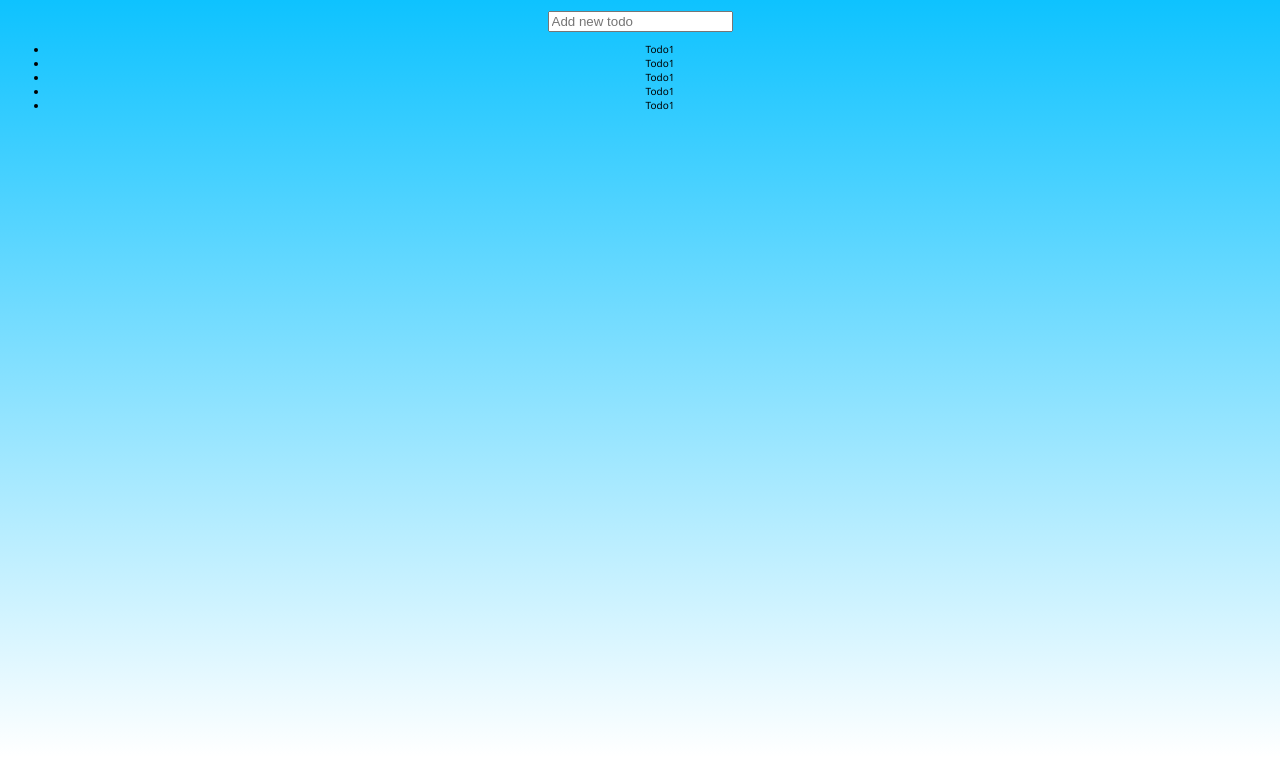
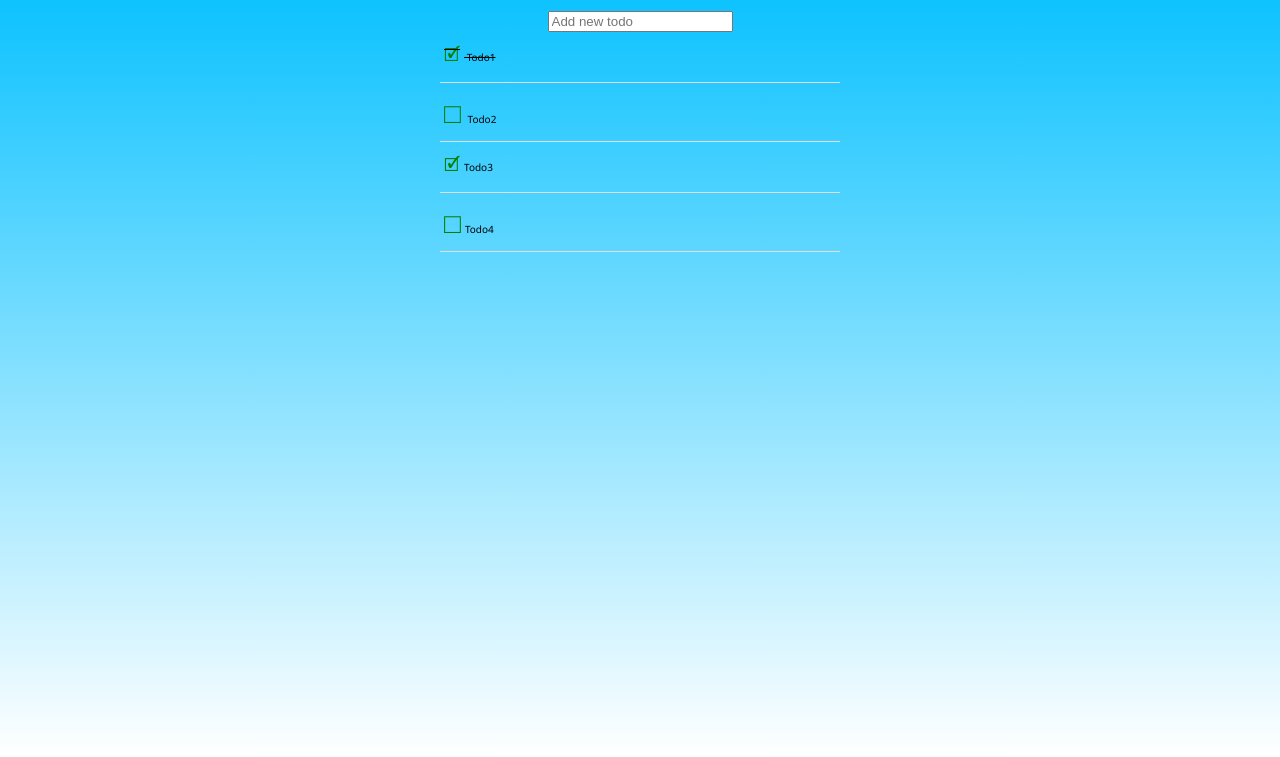
Before and after one commit to hidran/javascript-todolist, a plain HTML site: page index.html in a window 1280 px wide. Shown: the part 43-800 px from the top of the page. Drawn offline with Linux system fonts and the light colour scheme.

Commit message:
adds more css to show check boxes and delete icons

```diff
--- a/index.html
+++ b/index.html
@@ -12,11 +12,18 @@
     <h1>My todo list</h1>
     <input placeholder="Add new todo" name="todo" id="todo">
     <ul id="todolist">
-        <li>Todo1</li>
-        <li>Todo1</li>
-        <li>Todo1</li>
-        <li>Todo1</li>
-        <li>Todo1</li>
+        <li class="completed">
+            <span class="completed"></span>
+            Todo1
+            <span class="cross"></span>
+        </li>
+        <li>
+                <span class="uncomplete"></span>
+            Todo2
+        </li>
+        <li><span class="completed"></span>Todo3</li>
+        <li><span class="uncomplete"></span>Todo4</li>
+
     </ul>
 </body>
 </html>
--- a/style.css
+++ b/style.css
@@ -11,3 +11,42 @@ body{
    background: linear-gradient(to bottom, deepskyblue, white);
 
 }
+ul#todolist{
+    list-style-type: none;
+    padding: 0;
+   max-width: 400px;
+   margin: auto;
+}
+ul#todolist li {
+    text-align: left;
+    border-bottom: 1px solid #dedede;
+    padding: 10px 0px;
+    cursor: pointer;
+    min-width: 250px;
+}
+li.completed{
+    text-decoration: line-through;
+}
+ul#todolist li span.completed:after{
+   content: '\1F5F9';
+   color: green;
+   font-size: 18px;
+   padding: 4px;
+
+}
+ul#todolist li span.uncomplete:after{
+    content: '\025A1';
+    color: green;
+    font-size: 28px;
+    padding: 4px;
+
+ }
+ ul#todolist li:hover span.cross:after{
+    content: '\02A2F';
+    color: red;
+    font-size: 28px;
+    padding: 4px;
+    float: right;
+    margin-right: 5px;
+
+ }
```
